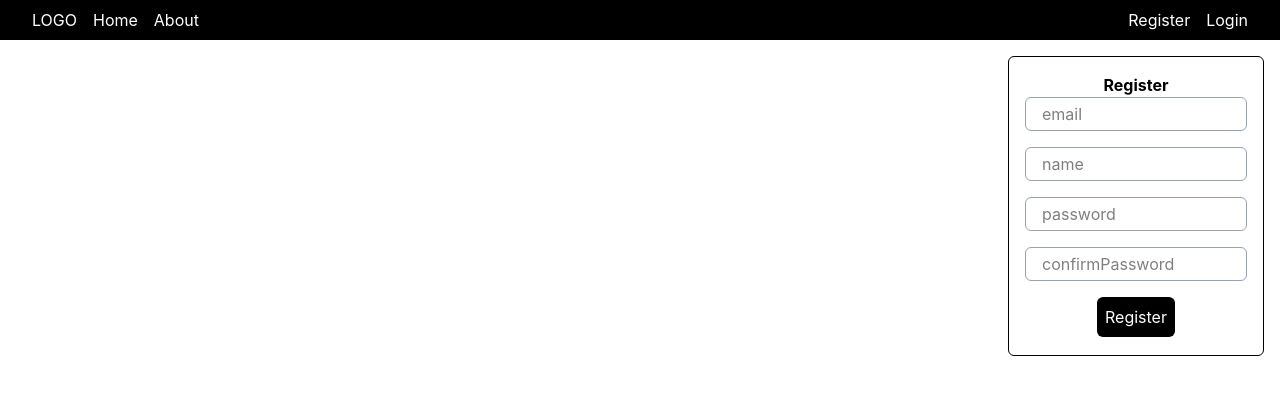
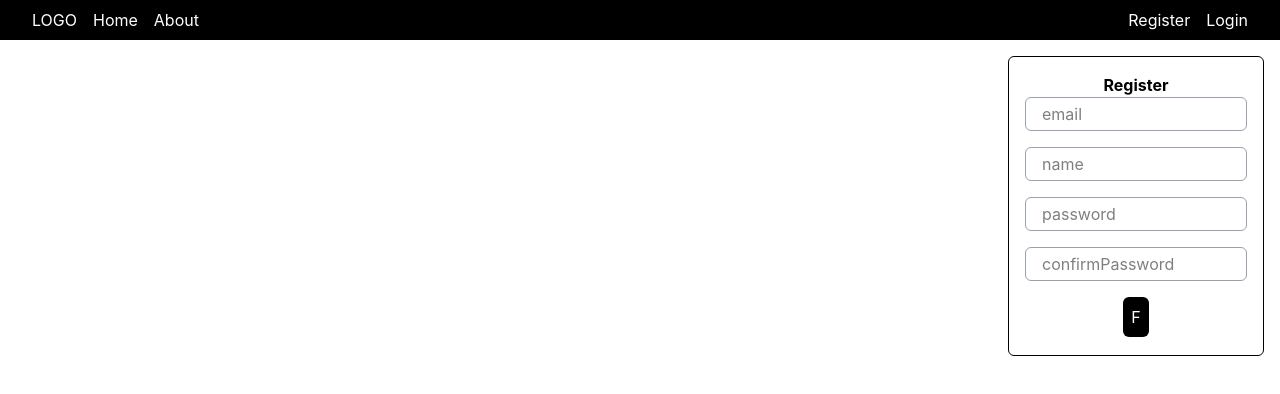
Before and after one commit to JiJame/cc20-front-to-back-web, a React (Vite) app: page /register in a window 1280 px wide. Shown: the top 394 px of the page. Built offline with nearby package versions, Linux system fonts and the light colour scheme.

Commit message:
update icon

```diff
--- a/package.json
+++ b/package.json
@@ -12,6 +12,7 @@
   "dependencies": {
     "@tailwindcss/vite": "^4.3.0",
     "axios": "^1.16.1",
+    "lucide-react": "^1.17.0",
     "react": "^19.2.0",
     "react-dom": "^19.2.0",
     "react-hook-form": "^7.77.0",
--- a/src/pages/auth/Register.jsx
+++ b/src/pages/auth/Register.jsx
@@ -6,7 +6,8 @@ import axios from "axios";
 // rfce
 function Register() {
   // JS
-  const { handleSubmit, register } = useForm();
+  const { handleSubmit, register, formState } = useForm();
+  const { isSubmitting } = formState;
 
   const hdlSubmit = async (value) => {
     // createAlert("success", "Good Job !!!");
@@ -15,6 +16,8 @@ function Register() {
         "http://localhost:8000/auth/register",
         value,
       );
+      console.log(res);
+      createAlert("success", res.data.message);
     } catch (error) {
       console.log(error);
       createAlert("info", error.response?.data?.message);
@@ -38,7 +41,7 @@ function Register() {
 
           <div className="flex justify-center mt-4">
             <button className="bg-black text-white p-2 rounded-md">
-              Register
+              {isSubmitting ? "T" : "F"}
             </button>
           </div>
         </form>
```
Also changed, not shown: 1 other file (tests, documents, lock files or other folders).
